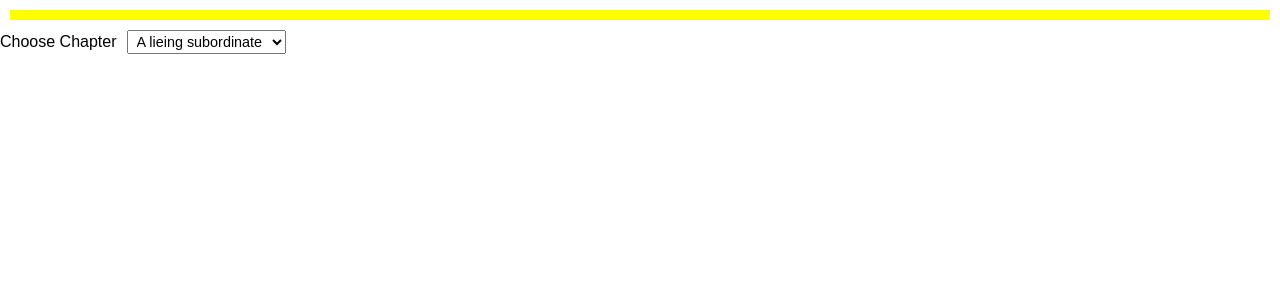
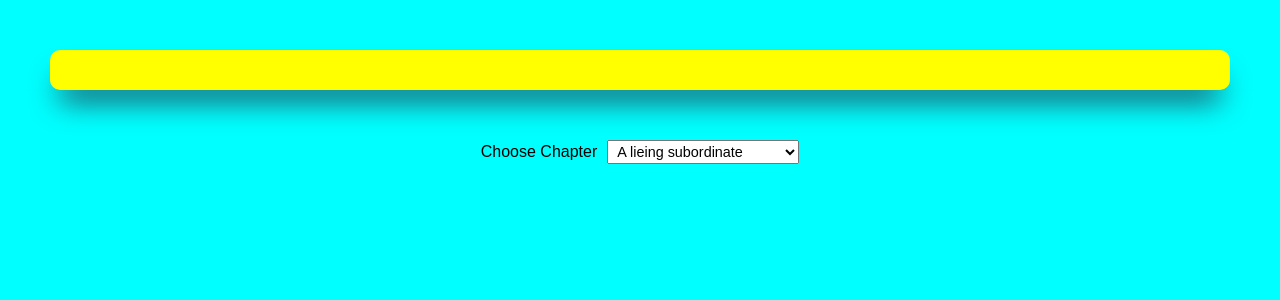
Before and after one commit to Shub1970/vocabilary_rememberweb, a React (Create React App) app: page / in a window 1280 px wide. Shown: the top 300 px of the page. Built offline with nearby package versions, Linux system fonts and the light colour scheme.

Commit message:
change some more feature

```diff
--- a/src/App.css
+++ b/src/App.css
@@ -3,3 +3,6 @@
   margin: 0;
   box-sizing: border-box;
 }
+body {
+  background-color: aqua;
+}
--- a/src/Data.js
+++ b/src/Data.js
@@ -135,242 +135,347 @@ export const Data=[
             {
                 id:1,
                 word:"adjure",
-                sentence:"boss admonishes his subordinate for his work"
+                sentence:"one of the indigents adjure for money from a trespassing opulence man"
             },
             {
                 id:2,
                 word:"trespassing",
-                sentence:"subordinate ask for benediction and "
+                sentence:"one of the indigents adjure for money from a trespassing opulence man"
             },
             {
                 id:3,
                 word:"beguiled",
-                sentence:"subordinate of his are in chagrin "
+                sentence:"He give him some money and moves forward then he realize that he has been beguiled by the indigent"
             },
             {
                 id:4,
                 word:"corroborates",
-                sentence:"because they have envisaged that they are going to get credit for their work "
+                sentence:"so he corroborates the speculation by talking to another indigent and they told him that "
             }
             ,{
                 id:5,
                 word:"debauch",
-                sentence:"boss see that this behaviour is going to be deleterious for the company, but he still does it"
+                sentence:"he has debauch the indigent society"
             }
             ,{
                 id:6,
                 word:"expiate",
-                sentence:"then one of the subordinates hears fracas near her so he follow the sound"
+                sentence:"so opulence man confront the indigent and start upbraiding him then indigents say  sorry sir, I will expiate my sin and in response, opulence man says "
             }
             ,{
                 id:7,
                 word:"foible",
-                sentence:"and then he sees that some of his colleagues were grouse like he is hoodwinking you sir and he is a very ignoble man"
+                sentence:"you are not subject to any foibles but still you are doing this"
             }
             ,{
                 id:8,
                 word:"gaol",
-                sentence:"he is hoodwinking you sir"
+                sentence:"if I ever see you again I will send you to gaol ok"
             }
             ,{
                 id:9,
                 word:"harangue",
-                sentence:"he is a very ignoble man"
+                sentence:"In the harangue"
             }
             ,{
                 id:10,
                 word:"intrude",
-                sentence:"boss see that this behaviour is going to be deleterious for the company, but he still does it"
+                sentence:"they get intrude by a benevolent person who solves the acrimonious talk judiciously, after few movements both get to their own path"
             }
             ,{
                 id:11,
                 word:"judiciously",
-                sentence:"all of the boss hops get jolted after hearing this"
+                sentence:"they get intrude by a benevolent person who solves the acrimonious talk judiciously, after few movements both get to their own path"
             }
             ,{
                 id:12,
                 word:"kudos",
-                sentence:"boss asks his subordinate to follow to a kiosk and after reaching to the kiosk"
+                sentence:"Later it found out that benevolent person was a friend of the indigent, a conversation occurs between them like  kudos to you man today you save me from that ludicrous remark"
             }
             ,{
                 id:12,
                 word:"modicum",
-                sentence:"boss see that this behaviour is going to be deleterious for the company, but he still does it"
+                sentence:"he gives him a modicum of money from today collection, he is a novice in hoodwink business"
             }
             ,{
                 id:13,
                 word:"novice",
-                sentence:"boss lucidly explains and say I am going to see the matter meticulously and everyone will get what they deserve."
+                sentence:"so he moves the room which is given to all the novice indigent"
             }
             ,{
                 id:14,
                 word:"obnoxiously",
-                sentence:"boss lucidly explains and say I am going to see the matter meticulously and everyone will get what they deserve."
+                sentence:"He is a very early novice in that room so, everyone behaved obnoxiously with him"
             }
             ,{
                 id:15,
                 word:"preposterous",
-                sentence:"all the nexus of that derange subordinate get broken "
+                sentence:"one indigent confronts him and ask  you get upbraid by someone he said,  no that is preposterous who said that  "
             }
             ,{
                 id:16,
                 word:"quash",
-                sentence:"all the nexus of that derange subordinate get broken even he was ostracized by the plebeian of the company."
+                sentence:"Another friend of his get nonplus and he kept asking himself how can he easily quash that question without any agitation"
             }
             ,{
                 id:17,
                 word:"rife",
-                sentence:"all the nexus of that derange subordinate get broken even he was ostracized by the plebeian of the company."
+                sentence:"so he tells him that this place is rife with hearsay that you get upbraid by a customer and I am the one who rife that hearsay"
             }
             ,{
                 id:18,
                 word:"schism",
-                sentence:"In lunch, subordinate talks about him and saying that he is a  quintessence of the hoodwink , "
+                sentence:"I did that because I really found you very irritating. then he said,  you are a buddyfucker The schism occurs in the friendship "
             }
             ,{
                 id:19,
                 word:"tryst",
-                sentence:"then they go to the office and hear that he is relegated as a scourge"
+                sentence:"after a jiffy tryst between a friend occurs at the outskirt of the room they become a friend"
             }
             ,{
                 id:20,
                 word:"umbrage",
-                sentence:"then they go to the office and hear that he is relegated as a scourge"
+                sentence:"after a jiffy tryst between a friend occurs at the outskirt of the room they become a friend"
             }
             ,{
                 id:21,
                 word:"veer",
-                sentence:"and send to lower office, after hearing that some of derange subordinate get into lower office and try to throttle him to death."
+                sentence:"and the veer their posture and huge each other."
             }
         ]
     },
     {
-        chapter:"test",
+        chapter:"Dream of travelling world",
         word_string:[
             {
                 id:1,
-                word:"Admonishes",
-                sentence:"boss admonishes his subordinate for his work"
+                word:"Arduous",
+                sentence:"one of a very enthusiastic man running down the ladder who creat a very arduous travelling plan to travel the world"
             },
             {
                 id:2,
-                word:"benediction",
-                sentence:"subordinate ask for benediction and "
+                word:"berate",
+                sentence:"then he suddenly berate by his father,"
             },
             {
                 id:3,
                 word:"chagrin",
-                sentence:"subordinate of his are in chagrin "
+                sentence:"after berate by his father he is in chagrin"
             },
             {
                 id:4,
-                word:"envisaged",
-                sentence:"because they have envisaged that they are going to get credit for their work "
+                word:"elucidates",
+                sentence:"then he elucidates his father about his plan to travel the world than his father tells him "
             }
             ,{
                 id:5,
-                word:"deleterious",
-                sentence:"boss see that this behaviour is going to be deleterious for the company, but he still does it"
+                word:"callow",
+                sentence:"you are a callow in this field of nomads travelling and also you don't even have money to travel then how you are going to travel"
             }
             ,{
                 id:6,
-                word:"fracas",
-                sentence:"then one of the subordinates hears fracas near her so he follow the sound"
+                word:"devulges",
+                sentence:"then his son divulges his account detail to his father after see that his father say "
             }
             ,{
                 id:7,
-                word:"grouse",
-                sentence:"and then he sees that some of his colleagues were grouse like he is hoodwinking you sir and he is a very ignoble man"
+                word:"emulate",
+                sentence:"you are trying to emulate nomadic shubham you think it is that facile"
             }
             ,{
                 id:8,
-                word:"hoodwinking",
-                sentence:"he is hoodwinking you sir"
+                word:"facile",
+                sentence:"you are trying to emulate nomadic shubham you think it is that facile"
             }
             ,{
                 id:9,
-                word:"ignoble",
-                sentence:"he is a very ignoble man"
+                word:"gusto",
+                sentence:"you only see gusto part of nomads shubham in his youtube video you don't see the harder part of that life"
             }
             ,{
                 id:10,
-                word:"deleterious",
-                sentence:"boss see that this behaviour is going to be deleterious for the company, but he still does it"
+                word:"Homily",
+                sentence:"His father starts delivering a homily like  you should follow what I say just like I did it is a filial duty"
             }
             ,{
                 id:11,
-                word:"jolted",
-                sentence:"all of the boss hops get jolted after hearing this"
+                word:"Impedes",
+                sentence:"He impedes his father homily speech and run away from home"
             }
             ,{
                 id:12,
-                word:"kiosk",
-                sentence:"boss asks his subordinate to follow to a kiosk and after reaching to the kiosk"
+                word:"Jubilant",
+                sentence:"he was very jubilant and go to a train station"
             }
             ,{
                 id:12,
-                word:"",
-                sentence:"boss see that this behaviour is going to be deleterious for the company, but he still does it"
+                word:"Kindred",
+                sentence:"and he sees many people standing on the station most of them are kindred, he later finds out that most of them are nomads"
             }
             ,{
                 id:13,
-                word:"lucidly",
-                sentence:"boss lucidly explains and say I am going to see the matter meticulously and everyone will get what they deserve."
+                word:"laudable",
+                sentence:"He meets some of them and tells his story, after listening story they say  you have done a really laudable thing "
             }
             ,{
                 id:14,
-                word:"meticulously",
-                sentence:"boss lucidly explains and say I am going to see the matter meticulously and everyone will get what they deserve."
+                word:"Entourage",
+                sentence:"after some time train reach the station and whole entourage get into the train"
             }
             ,{
                 id:15,
-                word:"nexus",
-                sentence:"all the nexus of that derange subordinate get broken "
+                word:"malinger",
+                sentence:"some of them don't have a ticket so they malinger "
             }
             ,{
                 id:16,
-                word:"ostracized",
-                sentence:"all the nexus of that derange subordinate get broken even he was ostracized by the plebeian of the company."
+                word:"Nefarious",
+                sentence:"and some of them do nefarious act like travelling on the train."
             }
             ,{
                 id:17,
-                word:"plebeian",
-                sentence:"all the nexus of that derange subordinate get broken even he was ostracized by the plebeian of the company."
+                word:"Ornate",
+                sentence:"many of them have ornate their bag with a flag where they had travel in their journey"
             }
             ,{
                 id:18,
-                word:"quintessence",
-                sentence:"In lunch, subordinate talks about him and saying that he is a  quintessence of the hoodwink , "
+                word:"Paucity",
+                sentence:"some are with a paucity of funds  "
             }
             ,{
                 id:19,
-                word:"relegated",
-                sentence:"then they go to the office and hear that he is relegated as a scourge"
+                word:"qualms",
+                sentence:"and some are still feeling qualms about whether it is good to repudiate their family"
             }
             ,{
                 id:20,
-                word:"scourge",
-                sentence:"then they go to the office and hear that he is relegated as a scourge"
+                word:"Repudiate",
+                sentence:"and some are still feeling qualms about whether it is good to repudiate their family"
             }
             ,{
                 id:21,
-                word:"throttle",
-                sentence:"and send to lower office, after hearing that some of derange subordinate get into lower office and try to throttle him to death."
+                word:"Sacrilegious",
+                sentence:"They sacrilegious the train and reach the terminus"
             }
             ,{
                 id:22,
-                word:"unequivocal",
-                sentence:"he is in a coma, it was unequivocal know who did this."
+                word:"Terminus",
+                sentence:"They sacrilegious the train and reach the terminus"
             }
             ,{
                 id:23,
-                word:"vacillation",
-                sentence:"he is vacillation between life and death but his heart beat wane after fee movement."
+                word:"Unsavoury",
+                sentence:"It was a very unsavoury place "
             }
             ,{
                 id:24,
-                word:"wane",
-                sentence:"he is vacillation between life and death but his heart beat wane after fee movement."
+                word:"Vogue",
+                sentence:"still all nomads move to their respected destination in vogue dress."
+            }
+        ]
+    },
+    {
+        chapter:"Mishap happen",
+        word_string:[
+            {
+                id:1,
+                word:"Acrimonious",
+                sentence:"An acrimonious argument between two senior of a different family"
+            },
+            {
+                id:2,
+                word:"Bellicose",
+                sentence:"both families are in a bellicose approach waiting for the argument to stop"
+            },
+            {
+                id:3,
+                word:"Commodious",
+                sentence:"In a jiffy, both families stop fighting and both families move to a commodious place to fight"
+            },
+            {
+                id:4,
+                word:"Deranged",
+                sentence:"All the deranged person move forward to fight"
+            }
+            ,{
+                id:5,
+                word:"Encomium",
+                sentence:"In between fighting they encomium each other and also encomium each other son for their filial duties"
+            }
+            ,{
+                id:6,
+                word:"Filial",
+                sentence:"In between fighting they encomium each other and also encomium each other son for their filial duties"
+            }
+            ,{
+                id:7,
+                word:"Goaded",
+                sentence:"after some time they goaded each other to stop this heinous fight"
+            }
+            ,{
+                id:8,
+                word:"Heinous",
+                sentence:"after some time they goaded each other to stop this heinous fight"
+            }
+            ,{
+                id:9,
+                word:"Jaunt",
+                sentence:"so, the whole family make a plan for a jaunt"
+            }
+            ,{
+                id:10,
+                word:"Kickback",
+                sentence:"they created the plane in a jiffy and both senior of the family call ola. senior of the family kickback the driver to run the car at top speed "
+            }
+            ,{
+                id:11,
+                word:"Lair",
+                sentence:"then he finds the lair in the car "
+            }
+            ,{
+                id:12,
+                word:"Nonplus",
+                sentence:"after some time mishap happens and both families get nonplus"
+            }
+            ,{
+                id:13,
+                word:"Opulence",
+                sentence:"They see that an opulence man get hurt in a mishap"
+            }
+            ,{
+                id:14,
+                word:"Precarious",
+                sentence:"it wasn't that precarious"
+            }
+            ,{
+                id:15,
+                word:"Quest",
+                sentence:"one of the member of the family starts the quest for police no"
+            }
+            ,{
+                id:16,
+                word:"Redress",
+                sentence:"but he suddenly find out that the opulence man starting asking for redress for the accident"
+            }
+            ,{
+                id:17,
+                word:"Succour",
+                sentence:"so both families give him redress.Then the police came with succour"
+            }
+            ,{
+                id:18,
+                word:"Travesty",
+                sentence:"one of the policemen start travesty the driver for his driving and also upbraid the driver"
+            }
+            ,{
+                id:18,
+                word:"Upbraid",
+                sentence:"one of the policemen start travesty the driver for his driving and also upbraid the driver"
+            }
+            ,{
+                id:19,
+                word:"Venial",
+                sentence:"driver assumes that he is venial police so he tries to give kickback the venial police but withhold himself"
             }
         ]
     }
--- a/src/chapteroptionbar/optionbarcss.js
+++ b/src/chapteroptionbar/optionbarcss.js
@@ -1,7 +1,8 @@
 import styled from "styled-components";
 
 export const OptionBar=styled.div`
-
+    display:flex;
+    justify-content:center;
 label {
     font-family: sans-serif;
     font-size: 1rem;
--- a/src/stringcontainer/stringcontainercss.js
+++ b/src/stringcontainer/stringcontainercss.js
@@ -1,8 +1,10 @@
 import styled from 'styled-components'
 
 export const StringCont=styled.h3`
-        margin:10px;
+        margin:50px;
         background:yellow;
-        padding:5px;
-
+        padding:20px;
+        text-align:center;
+        border-radius:10px;
+        box-shadow:rgb(38,57,77) 0px 20px 30px -10px;
 `
--- a/src/wordcontainer/wordcontainercss.js
+++ b/src/wordcontainer/wordcontainercss.js
@@ -2,9 +2,13 @@ import styled from 'styled-components'
 
 
 export const WordCont=styled.div`
-        background:green;
-        display:flex;
-        flex-wrap: wrap;
+        margin:50px;
+        background:aqua;
+        display:grid;
+        grid-template-columns:repeat(auto-fit,minmax(100px,1fr));
+        padding:10px;
+        // border-radius:10px;
+        row-gap:10px;
 
 
 `
```
Also changed, not shown: src/wordcontainer/wordstyle.js (+5 -2 lines).
